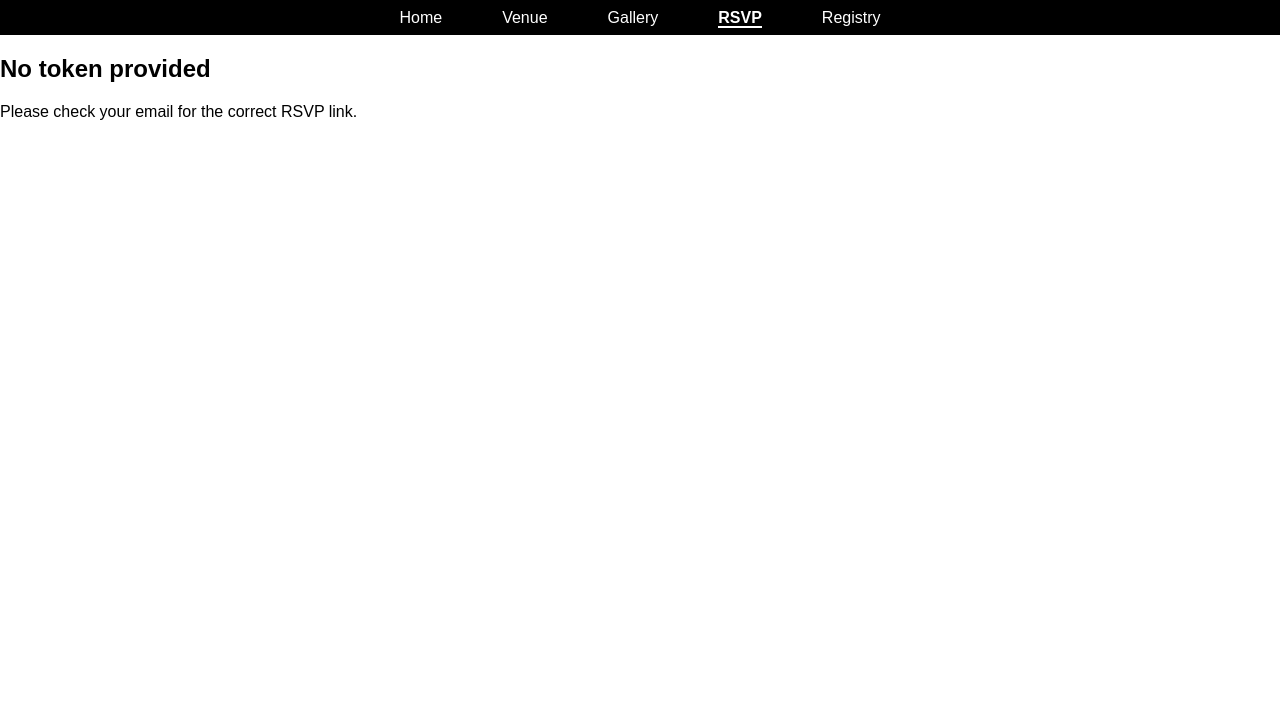
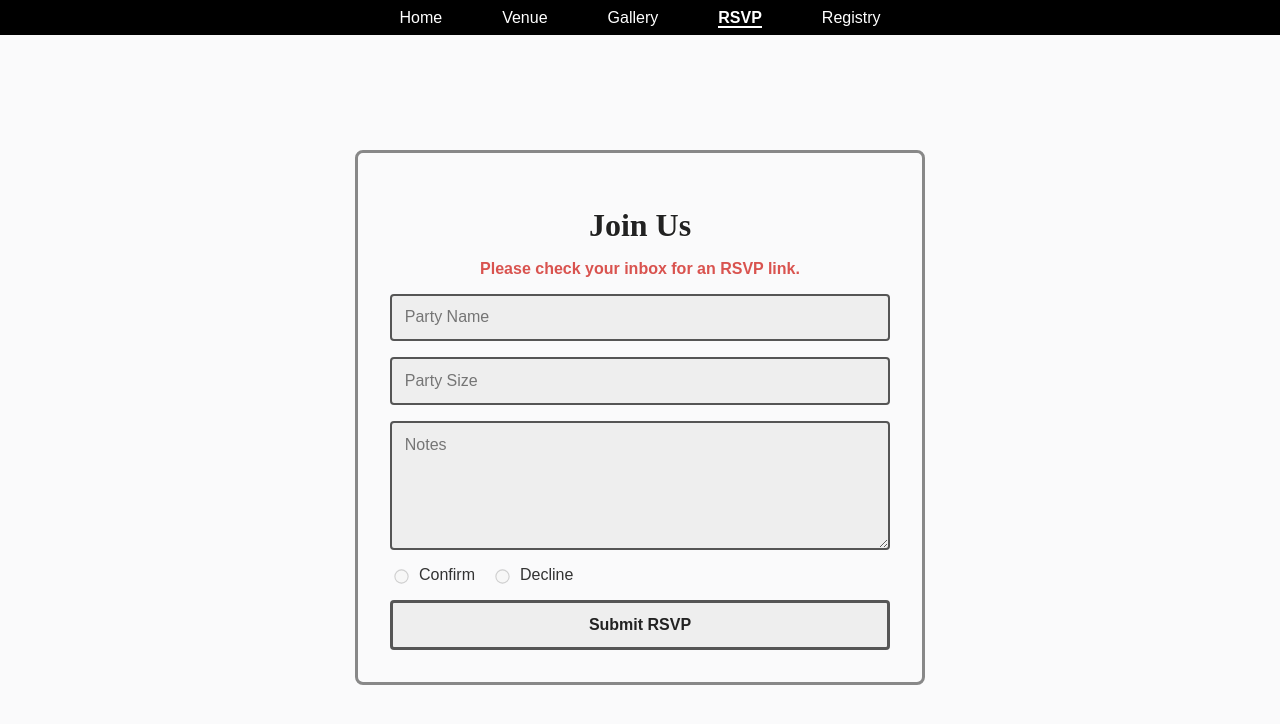
Before and after one commit to EricLusk-Jopson/wedding-site, a React (Vite) app: page /rsvp in a window 1280 px wide. Shown: the top 724 px of the page. Built offline with nearby package versions, Linux system fonts and the light colour scheme; no server answers.

Commit message:
styled form

```diff
--- /dev/null
+++ b/src/pages/RSVP/Rsvp.module.css
@@ -0,0 +1,112 @@
+/* RSVP.module.css */
+
+.container {
+  display: flex;
+  height: calc(100vh - 35px);
+  justify-content: center;
+  align-items: center;
+  background: #fafafb; /* Greyish white background */
+}
+
+.card {
+  background: transparent; /* Transparent form background */
+  padding: 2rem;
+  border-radius: 8px;
+  border: 3px solid #888; /* Dark, heavy border for contrast */
+  max-width: 500px;
+  width: 100%;
+  position: relative;
+  z-index: 1;
+}
+
+.title {
+  font-family: "Playfair Display", serif;
+  font-size: 2rem;
+  margin-bottom: 1rem;
+  text-align: center;
+  color: #222; /* Darker gray for title text */
+  text-shadow: 1px 1px 0px #fff, -1px -1px 0px #fff; /* Subtle shadow for a hand-drawn effect */
+}
+
+form {
+  display: flex;
+  flex-direction: column;
+  gap: 1rem;
+}
+
+input,
+textarea {
+  padding: 0.8rem;
+  border: 2px solid #888; /* Heavy contrast border for input fields */
+  border-radius: 4px;
+  font-size: 1rem;
+  background: transparent; /* Transparent background for inputs */
+  font-family: "Montserrat", sans-serif;
+  box-shadow: none; /* No inner shadow */
+}
+
+textarea {
+  resize: vertical;
+  min-height: 100px;
+}
+
+label {
+  display: flex;
+  align-items: center;
+  gap: 0.5rem;
+  font-family: "Montserrat", sans-serif;
+  color: #333; /* Dark gray for label text */
+}
+
+button {
+  padding: 0.8rem;
+  background: #eee;
+  color: #222;
+  border: 3px solid #888; /* Heavy border on button as well */
+  border-radius: 4px;
+  font-size: 1rem;
+  font-weight: 600;
+  cursor: pointer;
+  transition: background 0.3s;
+  font-family: "Montserrat", sans-serif;
+  box-shadow: none; /* No shadow on button */
+}
+
+button:hover {
+  background: #bbb;
+  border-color: #222;
+}
+
+*:disabled,
+button:disabled {
+  background: #eee;
+  border-color: #555;
+}
+
+.radio {
+  display: flex;
+  gap: 1rem;
+}
+
+input[type="radio"] {
+  accent-color: #f97d7d;
+  transform: scale(1.1);
+  border: 2px solid #333; /* Heavy border for radio buttons */
+}
+
+.error {
+  color: #d9534f; /* Bright red for error text */
+  font-weight: bold;
+  margin-bottom: 1rem;
+  text-align: center;
+}
+
+@media (max-width: 500px) {
+  .card {
+    padding: 1.5rem;
+  }
+
+  .title {
+    font-size: 1.5rem;
+  }
+}
--- a/src/pages/RSVP/Rsvp.tsx
+++ b/src/pages/RSVP/Rsvp.tsx
@@ -1,12 +1,12 @@
-// src/RSVP.tsx
 import React, { useState, useEffect, FormEvent } from "react";
 import { useParams } from "react-router-dom";
 import { Party } from "../../types/Party";
 import { supabase } from "../../supabase/supabaseClient";
+import styles from "./Rsvp.module.css";
 
 const RSVP: React.FC = () => {
   const { token } = useParams();
-  const [party, setParty] = useState<Party | null>(null);
+  const [party, setParty] = useState<Party>({} as Party);
   const [loading, setLoading] = useState<boolean>(true);
   const [error, setError] = useState<string | null>(null);
 
@@ -15,7 +15,7 @@ const RSVP: React.FC = () => {
       fetchParty();
     } else {
       setLoading(false);
-      setError("No token provided");
+      setError("Please check your inbox for an RSVP link.");
     }
   }, [token]);
 
@@ -26,22 +26,35 @@ const RSVP: React.FC = () => {
       .eq("token", token)
       .single();
     if (error || !data) {
-      setError("Invalid token. Please check your email for the correct link.");
+      setError(
+        "We could not verify your RSVP link. Please check your inbox for an RSVP link."
+      );
     } else {
       setParty(data as Party);
     }
     setLoading(false);
   };
 
+  const handleInputChange = (
+    field: keyof Party,
+    value: string | number | boolean
+  ) => {
+    setParty((prevParty) => {
+      return { ...prevParty, [field]: value };
+    });
+  };
+
   const handleSubmit = async (e: FormEvent) => {
     e.preventDefault();
+    if (!party) return;
+
     const { error } = await supabase
       .from("parties")
       .update({
-        name: party?.name,
-        size: party?.size,
-        notes: party?.notes,
-        confirmed: party?.confirmed,
+        name: party.name,
+        size: party.size,
+        notes: party.notes,
+        confirmed: party.confirmed,
       })
       .eq("token", token);
 
@@ -49,62 +62,63 @@ const RSVP: React.FC = () => {
       console.error("Error updating party:", error);
     } else {
       // Redirect to thank you page
-      window.location.href = party?.confirmed ? "/thank-you" : "/sorry";
+      window.location.href = party.confirmed ? "/thank-you" : "/sorry";
     }
   };
 
-  if (loading) return <div>Loading...</div>;
-
-  if (error) {
   return (
-      <div>
-        <h2>{error}</h2>
-        <p>Please check your email for the correct RSVP link.</p>
-      </div>
-    );
-  }
-
-  if (!party) return null;
-
-  return (
-    <div>
-      <h2>RSVP for {party.name}</h2>
+    <div className={styles.container}>
+      <div className={styles.card}>
+        <h1 className={styles.title}>Join Us</h1>
+        {error && <p className={styles.error}>{error}</p>}
         <form onSubmit={handleSubmit}>
           <input
             type="text"
             placeholder="Party Name"
-          value={party.name}
-          onChange={(e) => setParty({ ...party, name: e.target.value })}
+            value={party?.name}
+            onChange={(e) => handleInputChange("name", e.target.value)}
+            disabled={loading || !!error}
           />
           <input
             type="number"
             placeholder="Party Size"
-          value={party.size}
-          onChange={(e) => setParty({ ...party, size: Number(e.target.value) })}
+            value={party?.size}
+            onChange={(e) => handleInputChange("size", Number(e.target.value))}
+            disabled={loading || !!error}
           />
           <textarea
             placeholder="Notes"
-          value={party.notes || ""}
-          onChange={(e) => setParty({ ...party, notes: e.target.value })}
+            value={party?.notes}
+            onChange={(e) => handleInputChange("notes", e.target.value)}
+            disabled={loading || !!error}
           />
+          <div className={styles.radio}>
             <label>
               <input
                 type="radio"
-            checked={party.confirmed === true}
-            onChange={() => setParty({ ...party, confirmed: true })}
+                name="confirmation"
+                checked={party?.confirmed === true}
+                onChange={() => handleInputChange("confirmed", true)}
+                disabled={loading || !!error}
               />
               Confirm
             </label>
             <label>
               <input
                 type="radio"
-            checked={party.confirmed === false}
-            onChange={() => setParty({ ...party, confirmed: false })}
+                name="confirmation"
+                checked={party?.confirmed === false}
+                onChange={() => handleInputChange("confirmed", false)}
+                disabled={loading || !!error}
               />
               Decline
             </label>
-        <button type="submit">Submit RSVP</button>
+          </div>
+          <button type="submit" disabled={loading || !!error}>
+            Submit RSVP
+          </button>
         </form>
+      </div>
     </div>
   );
 };
```
Also changed, not shown: src/assets/Images/small/pax1.jpeg (added), src/assets/Images/small/pax2.webp (added), src/pages/RSVP/Rsvp.css (deleted). Lines whose indentation alone changed are shown as unchanged.
